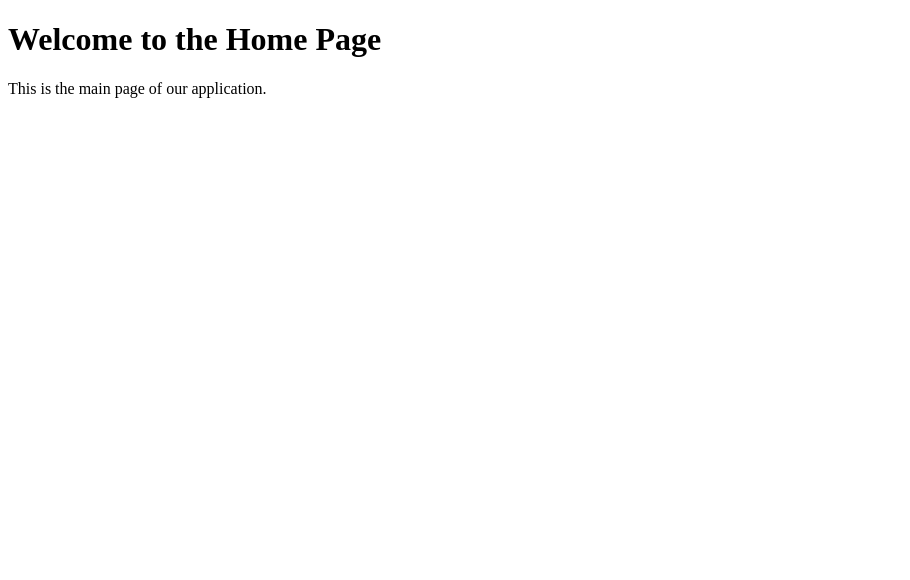
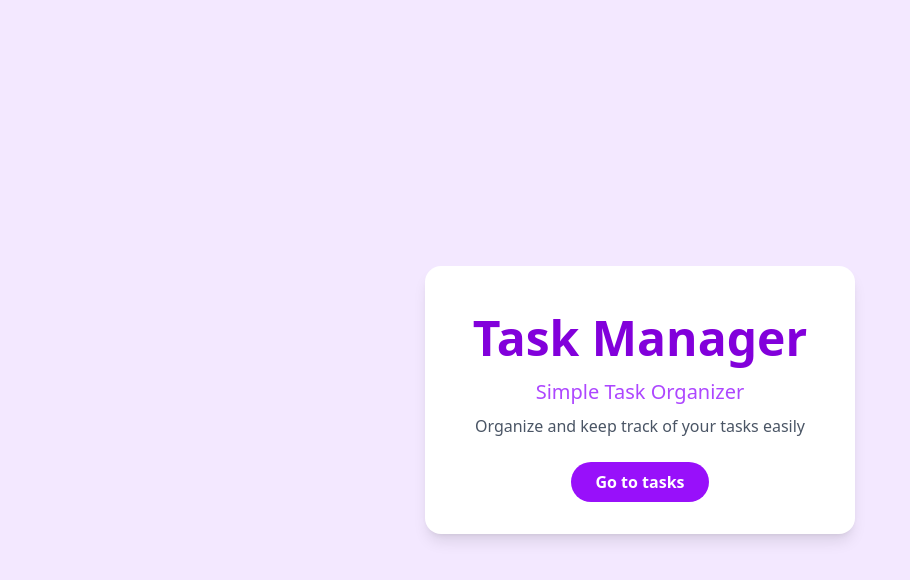
Before and after one commit to NicoNZ12/tasks-manager, a React (Vite) app in the folder frontend/: page / in a window 1280 px wide. Shown: the top 580 px of the page, without its empty margins (0-910 px from the left). Built offline with nearby package versions, Linux system fonts and the light colour scheme.

Commit message:
estilos al home page

```diff
--- a/frontend/index.html
+++ b/frontend/index.html
@@ -4,6 +4,7 @@
     <meta charset="UTF-8" />
     <link rel="icon" type="image/svg+xml" href="/vite.svg" />
     <meta name="viewport" content="width=device-width, initial-scale=1.0" />
+    <link rel="stylesheet" href="./src/style/style.css">
     <title>Task Manager</title>
   </head>
   <body>
--- a/frontend/package.json
+++ b/frontend/package.json
@@ -10,9 +10,11 @@
     "preview": "vite preview"
   },
   "dependencies": {
+    "@tailwindcss/vite": "^4.1.10",
     "react": "^19.1.0",
     "react-dom": "^19.1.0",
-    "react-router-dom": "^7.6.2"
+    "react-router-dom": "^7.6.2",
+    "tailwindcss": "^4.1.10"
   },
   "devDependencies": {
     "@eslint/js": "^9.25.0",
--- a/frontend/src/App.jsx
+++ b/frontend/src/App.jsx
@@ -6,7 +6,7 @@ import { Routes, Route } from "react-router-dom"
 
 function App() {
   return (
-      <div className="App">
+      <div className="bg-purple-100 min-h-screen">
         <Routes>
           <Route path="/" element={<HomePage />} />
           <Route path="/tasks" element={<TaskList />} />
--- a/frontend/src/pages/HomePage.jsx
+++ b/frontend/src/pages/HomePage.jsx
@@ -1,8 +1,16 @@
+import { Link } from "react-router";
+
 const HomePage = () => {
   return (
-    <div>
-      <h1>Welcome to the Home Page</h1>
-      <p>This is the main page of our application.</p>
+    <div className="min-h-screen bg-purple-100 flex items-center justify-center px-4">
+      <div className="text-center max-w-md p-8 bg-white rounded-2xl shadow-lg">
+        <h1 className="text-5xl font-bold text-purple-700 m-4">Task Manager</h1>
+        <h3 className="text-xl text-purple-500 m-2">Simple Task Organizer</h3>
+        <p className="text-gray-600 mb-6">Organize and keep track of your tasks easily</p>
+        <Link to="/tasks">
+          <button className="bg-purple-600 hover:bg-purple-700 text-white font-semibold py-2 px-6 rounded-full transition duration-300">Go to tasks</button>
+        </Link>
+      </div>
     </div>
   );
 }
--- /dev/null
+++ b/frontend/src/style/style.css
@@ -0,0 +1 @@
+@import "tailwindcss";
--- a/frontend/vite.config.js
+++ b/frontend/vite.config.js
@@ -1,7 +1,11 @@
 import { defineConfig } from 'vite'
 import react from '@vitejs/plugin-react-swc'
+import tailwindcss from '@tailwindcss/vite'
 
 // https://vite.dev/config/
 export default defineConfig({
-  plugins: [react()],
+  plugins: [
+    react(),
+    tailwindcss()
+  ],
 })
```
Also changed, not shown: 1 other file (tests, documents, lock files or other folders).
